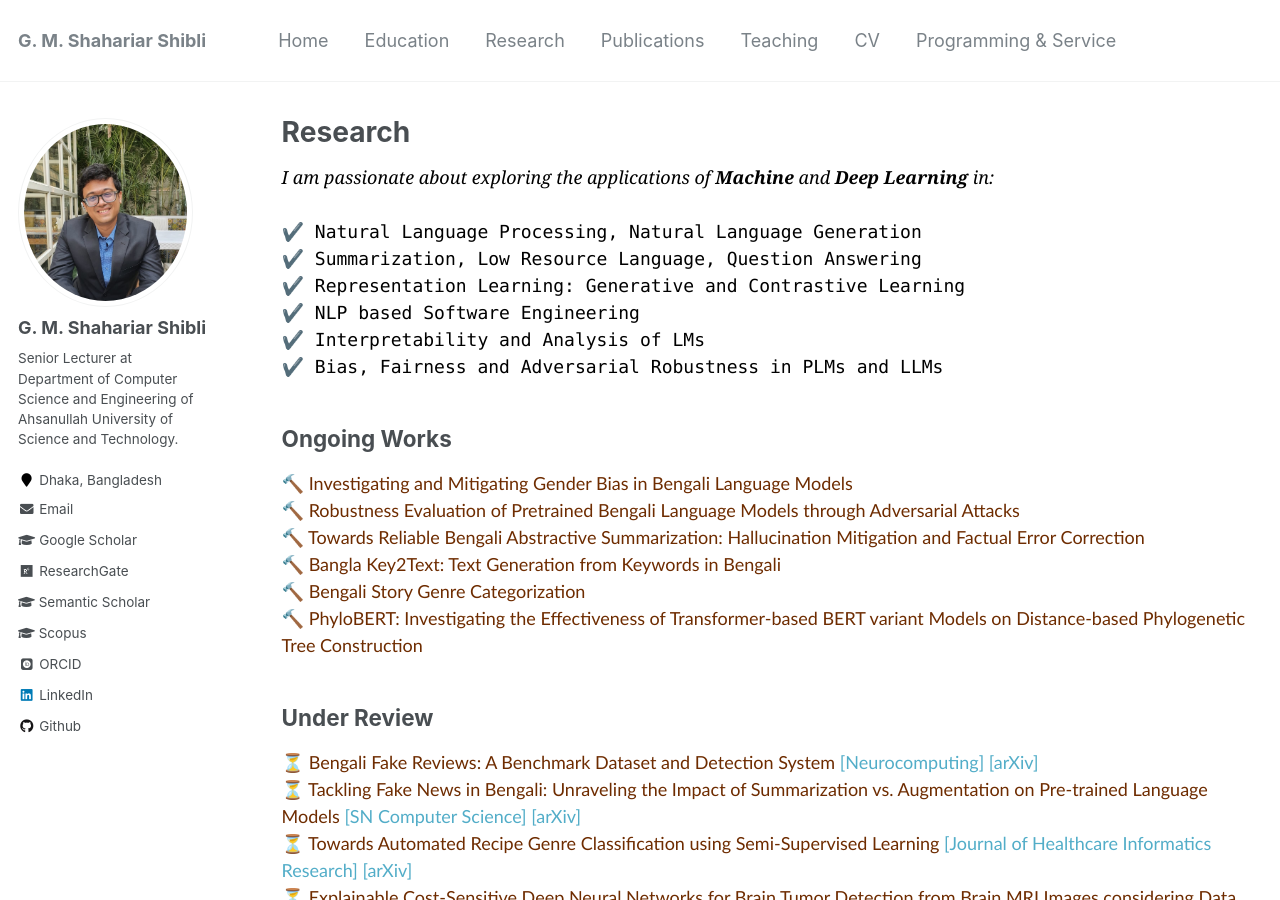
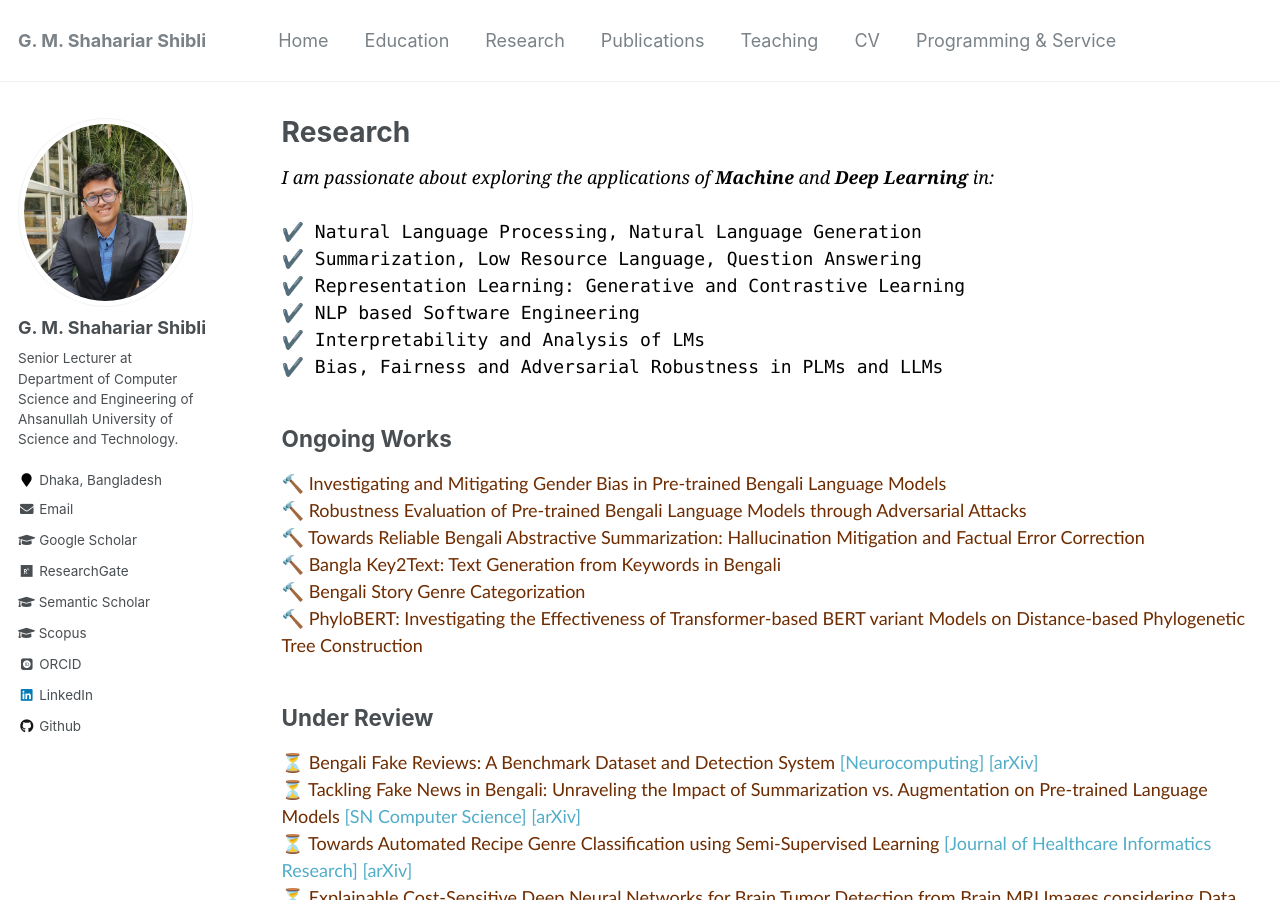
Before and after one commit to shahariar-shibli/shahariar-shibli.github.io, a Jekyll site: the page built from _pages/research.md, in a window 1280 px wide and 900 px high. Built offline with Jekyll 4.4.1, drawn with Linux system fonts in a browser that asks for light colours; some web fonts are replaced.

Commit message:
Update research.md

```diff
--- a/_pages/research.md
+++ b/_pages/research.md
@@ -18,8 +18,8 @@ author_profile: true
 
 ## Ongoing Works
 <span style="font-family:Trebuchet MS;">
-🔨 <span style="color:#6E2C00">Investigating and Mitigating Gender Bias in Bengali Language Models</span><br/>
-🔨 <span style="color:#6E2C00">Robustness Evaluation of Pretrained Bengali Language Models through Adversarial Attacks</span><br/>
+🔨 <span style="color:#6E2C00">Investigating and Mitigating Gender Bias in Pre-trained Bengali Language Models</span><br/>
+🔨 <span style="color:#6E2C00">Robustness Evaluation of Pre-trained Bengali Language Models through Adversarial Attacks</span><br/>
 🔨 <span style="color:#6E2C00">Towards Reliable Bengali Abstractive Summarization: Hallucination Mitigation and Factual Error Correction</span><br/>
 🔨 <span style="color:#6E2C00">Bangla Key2Text: Text Generation from Keywords in Bengali</span><br/>
 🔨 <span style="color:#6E2C00">Bengali Story Genre Categorization</span><br/>
```
